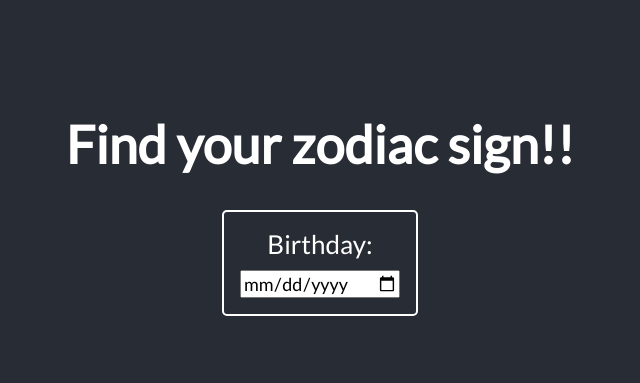
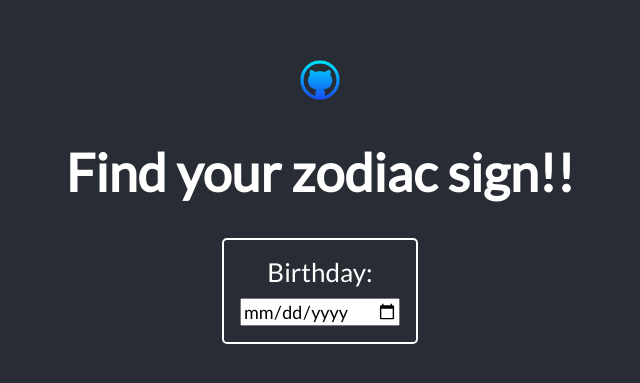
Before and after one commit to DipanshKhandelwal/my-zodiac-sign, a React (Create React App) app: page / in a window 1280 px wide. Shown: the part 203-586 px from the top of the page, without its empty margins (320-960 px from the left). Built offline with nearby package versions, Linux system fonts and the light colour scheme; a web font is replaced by a local one.

Commit message:
Add repo link (#21)

```diff
--- a/src/App.js
+++ b/src/App.js
@@ -30,6 +30,9 @@ const zodiacSigns = {
   Sagittarius: sagittarius
 };
 Object.freeze(zodiacSigns);
+
+
+const octocat = require('./octocat.png');
 
 class App extends Component {
   state = {
@@ -109,6 +112,9 @@ class App extends Component {
     return (
       <div className="App">
         <header className="App-header">
+          <a href="https://github.com/DipanshKhandelwal/my-zodiac-sign">
+            <img src={octocat} alt="octocat" height="40px" style={{ paddingTop: '10px' }} />
+          </a>
           <h1>Find your zodiac sign!!</h1>
           <div className="Birthday-div">
             <form>
@@ -137,7 +143,7 @@ class App extends Component {
             >
               <h1>Your birthday is {date}</h1>
               <h1> Your zodiac sign is {sign}!</h1>
-              <h2>Your Horoscope for today:<br/>
+              <h2>Your Horoscope for today:<br />
                 {error === "" ? horoscope : error}
               </h2>
             </div>
```
Also changed, not shown: src/octocat.png (added), 1 other file (tests, documents, lock files or other folders).
